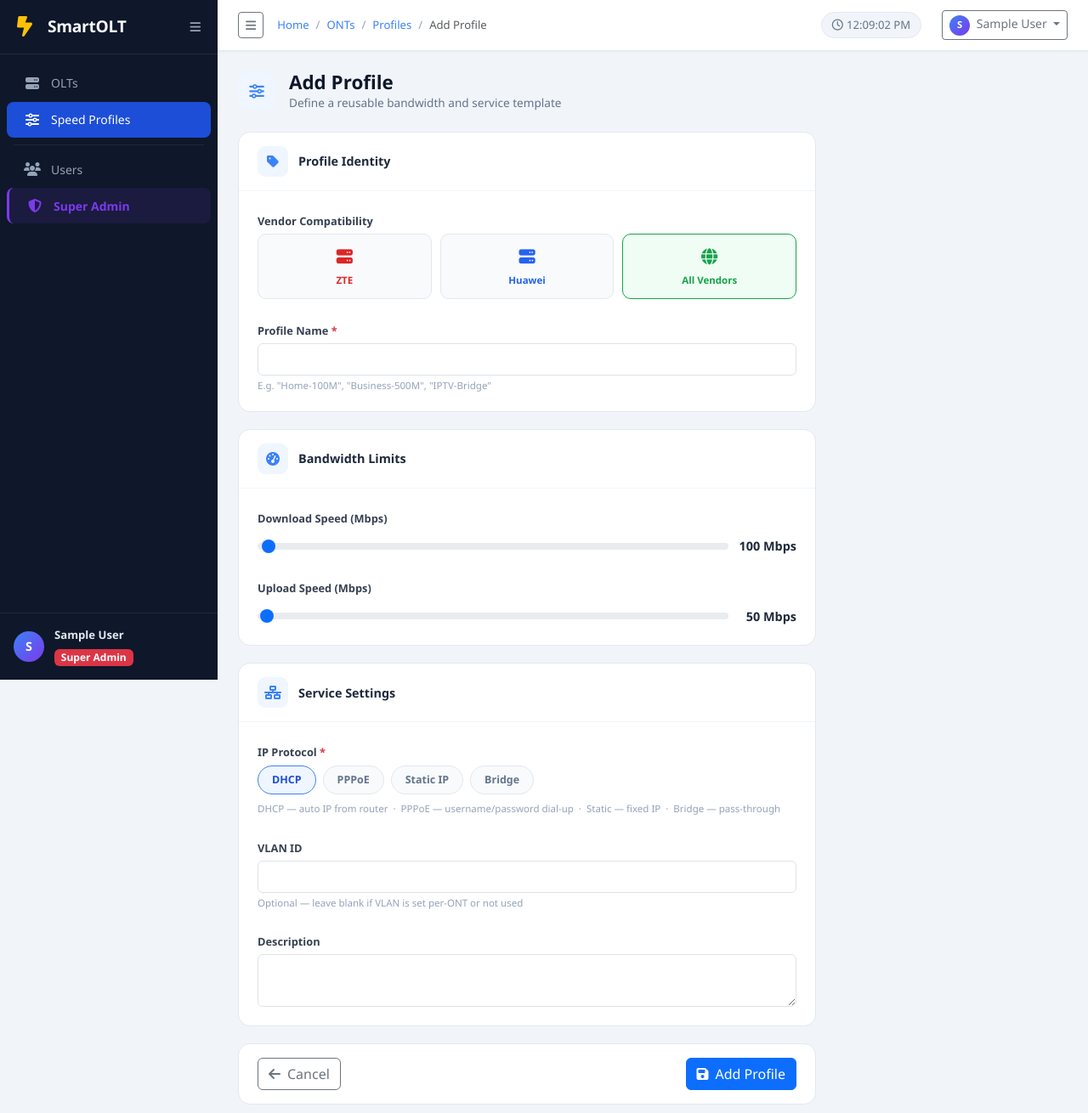
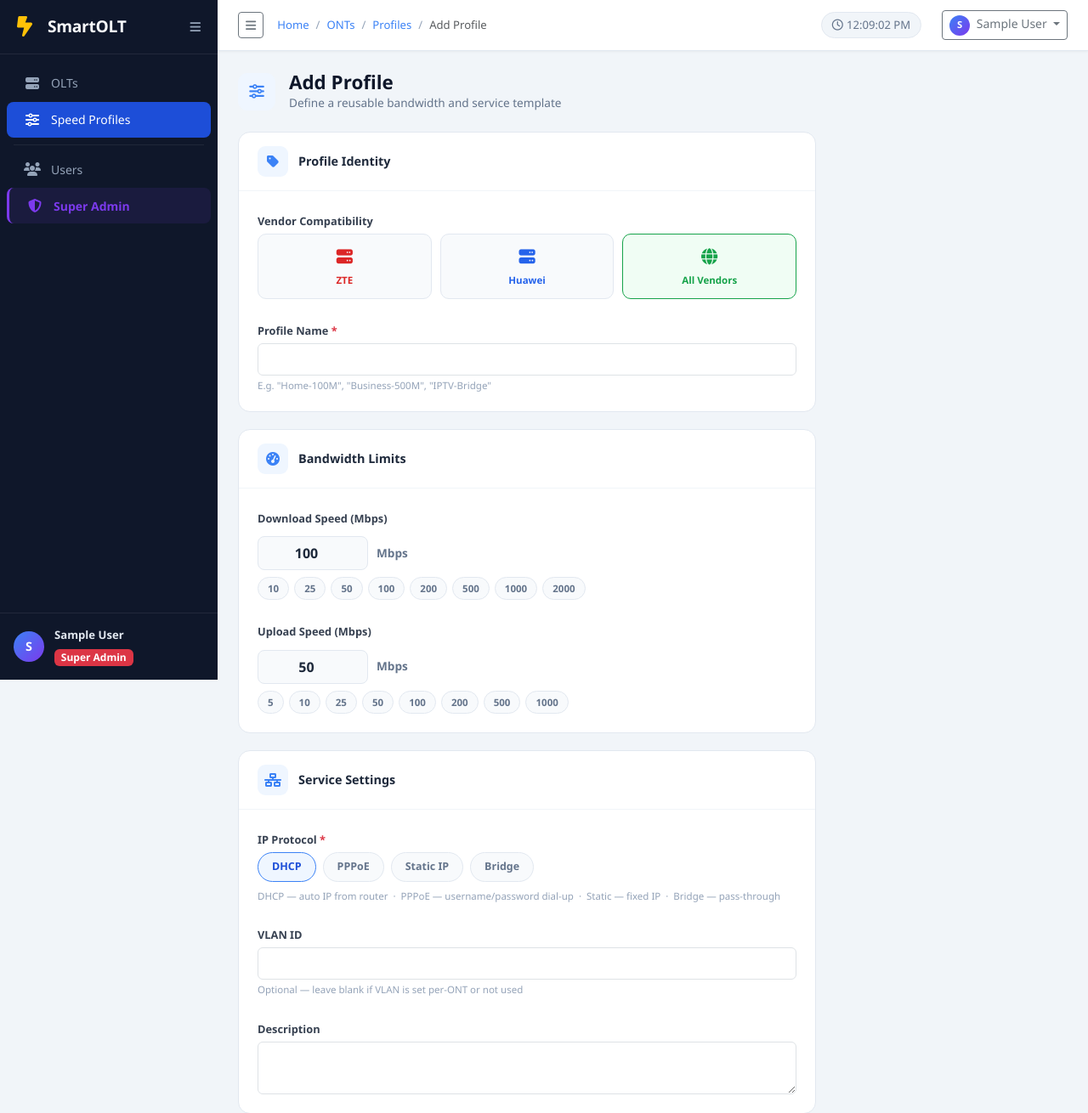
Before and after one commit to mnoman786/smart_olt, a Django app: page /onts/profiles/add/ in a window 1280 px wide. Shown: the top 1310 px of the page at 85% size. Run offline with Django 4.2, Linux system fonts and the light colour scheme; the visitor is signed in with stand-in values (Sample User, id 1); data that the repository does not hold is empty; parts of the project's set-up code (start-up, migrations or seed data) failed here and were passed over; some libraries are stand-ins or nearby versions.

Commit message:
updates in profile selection

```diff
--- a/templates/onts/profile_form.html
+++ b/templates/onts/profile_form.html
@@ -35,21 +35,22 @@
 .form-label { font-size: 0.8rem; font-weight: 600; color: #374151; margin-bottom: 5px; }
 .form-text { font-size: 0.72rem; color: #94a3b8; margin-top: 3px; }
 
-/* Speed slider visual */
-.speed-display {
-  display: flex;
-  align-items: center;
-  gap: 10px;
-  margin-top: 6px;
+/* Speed input */
+.speed-input-wrap { display: flex; align-items: center; gap: 10px; margin-top: 6px; }
+.speed-input-wrap input[type=number] {
+  width: 130px; font-size: 1rem; font-weight: 700;
+  text-align: center; border: 1.5px solid #e2e8f0; border-radius: 8px;
+  padding: 7px 10px; background: #f8fafc; color: #1e293b;
 }
-.speed-display input[type=range] { flex: 1; }
-.speed-val {
-  min-width: 70px;
-  text-align: right;
-  font-size: 0.9rem;
-  font-weight: 700;
-  color: #1e293b;
+.speed-input-wrap input[type=number]:focus { border-color: #3b82f6; outline: none; background: #fff; }
+.speed-unit { font-size: 0.85rem; font-weight: 600; color: #64748b; }
+.speed-presets { display: flex; gap: 6px; flex-wrap: wrap; margin-top: 8px; }
+.speed-preset {
+  padding: 4px 11px; border-radius: 20px; border: 1.5px solid #e2e8f0;
+  font-size: 0.72rem; font-weight: 600; cursor: pointer;
+  color: #64748b; background: #f8fafc; transition: all 0.13s;
 }
+.speed-preset:hover { border-color: #3b82f6; color: #1d4ed8; background: #eff6ff; }
 
 /* Protocol chips */
 .proto-chips { display: flex; gap: 8px; flex-wrap: wrap; }
@@ -182,13 +183,21 @@
 
       <div class="mb-4">
         <label class="form-label">Download Speed (Mbps)</label>
-        <div class="speed-display">
-          <input type="range" class="form-range" min="1" max="10000" step="1"
-                 id="dlRange" value="{{ form.download_speed.value|default:100 }}"
-                 oninput="updateSpeed('dl', this.value)">
-          <div class="speed-val"><span id="dlVal">{{ form.download_speed.value|default:100 }}</span> Mbps</div>
+        <div class="speed-input-wrap">
+          <input type="number" id="id_download_speed" name="download_speed" min="1" max="100000"
+                 value="{{ form.download_speed.value|default:100 }}">
+          <span class="speed-unit">Mbps</span>
         </div>
-        {{ form.download_speed }}
+        <div class="speed-presets">
+          <span class="speed-preset" onclick="setSpeed('id_download_speed',10)">10</span>
+          <span class="speed-preset" onclick="setSpeed('id_download_speed',25)">25</span>
+          <span class="speed-preset" onclick="setSpeed('id_download_speed',50)">50</span>
+          <span class="speed-preset" onclick="setSpeed('id_download_speed',100)">100</span>
+          <span class="speed-preset" onclick="setSpeed('id_download_speed',200)">200</span>
+          <span class="speed-preset" onclick="setSpeed('id_download_speed',500)">500</span>
+          <span class="speed-preset" onclick="setSpeed('id_download_speed',1000)">1000</span>
+          <span class="speed-preset" onclick="setSpeed('id_download_speed',2000)">2000</span>
+        </div>
         {% if form.download_speed.errors %}
         <div class="text-danger mt-1" style="font-size:0.78rem;">{{ form.download_speed.errors.0 }}</div>
         {% endif %}
@@ -196,13 +205,21 @@
 
       <div>
         <label class="form-label">Upload Speed (Mbps)</label>
-        <div class="speed-display">
-          <input type="range" class="form-range" min="1" max="10000" step="1"
-                 id="ulRange" value="{{ form.upload_speed.value|default:50 }}"
-                 oninput="updateSpeed('ul', this.value)">
-          <div class="speed-val"><span id="ulVal">{{ form.upload_speed.value|default:50 }}</span> Mbps</div>
+        <div class="speed-input-wrap">
+          <input type="number" id="id_upload_speed" name="upload_speed" min="1" max="100000"
+                 value="{{ form.upload_speed.value|default:50 }}">
+          <span class="speed-unit">Mbps</span>
         </div>
-        {{ form.upload_speed }}
+        <div class="speed-presets">
+          <span class="speed-preset" onclick="setSpeed('id_upload_speed',5)">5</span>
+          <span class="speed-preset" onclick="setSpeed('id_upload_speed',10)">10</span>
+          <span class="speed-preset" onclick="setSpeed('id_upload_speed',25)">25</span>
+          <span class="speed-preset" onclick="setSpeed('id_upload_speed',50)">50</span>
+          <span class="speed-preset" onclick="setSpeed('id_upload_speed',100)">100</span>
+          <span class="speed-preset" onclick="setSpeed('id_upload_speed',200)">200</span>
+          <span class="speed-preset" onclick="setSpeed('id_upload_speed',500)">500</span>
+          <span class="speed-preset" onclick="setSpeed('id_upload_speed',1000)">1000</span>
+        </div>
         {% if form.upload_speed.errors %}
         <div class="text-danger mt-1" style="font-size:0.78rem;">{{ form.upload_speed.errors.0 }}</div>
         {% endif %}
@@ -269,25 +286,10 @@
 
 {% block extra_js %}
 <script>
-/* ── Sync hidden range inputs with number inputs ── */
-function updateSpeed(type, val) {
-  const numInput = document.getElementById(type === 'dl' ? 'id_download_speed' : 'id_upload_speed');
-  const label    = document.getElementById(type === 'dl' ? 'dlVal' : 'ulVal');
-  numInput.value = val;
-  label.textContent = val;
+function setSpeed(id, val) {
+  document.getElementById(id).value = val;
 }
 
-/* Keep number inputs in sync with range on direct edit */
-document.getElementById('id_download_speed').addEventListener('input', function() {
-  document.getElementById('dlRange').value = this.value;
-  document.getElementById('dlVal').textContent = this.value;
-});
-document.getElementById('id_upload_speed').addEventListener('input', function() {
-  document.getElementById('ulRange').value = this.value;
-  document.getElementById('ulVal').textContent = this.value;
-});
-
-/* ── Vendor tiles ── */
 const VENDOR_CLASSES = { ZTE: 'selected-zte', HUAWEI: 'selected-huawei', ALL: 'selected-all' };
 function pickVendor(val, el) {
   document.querySelectorAll('#vendorTiles .vendor-tile').forEach(t => {
@@ -297,14 +299,12 @@ function pickVendor(val, el) {
   document.getElementById('id_vendor').value = val;
 }
 
-/* ── Protocol chips ── */
 function pickProto(val, el) {
   document.querySelectorAll('#protoChips .proto-chip').forEach(c => c.classList.remove('selected'));
   el.classList.add('selected');
   document.getElementById('id_protocol').value = val;
 }
 
-/* ── Init on load ── */
 (function init() {
   const vendor   = document.getElementById('id_vendor').value   || 'ALL';
   const protocol = document.getElementById('id_protocol').value || 'dhcp';
@@ -314,10 +314,6 @@ function pickProto(val, el) {
 
   const pc = document.querySelector(`#protoChips [data-val="${protocol}"]`);
   if (pc) pc.classList.add('selected');
-
-  // Hide number inputs (range sliders handle it visually)
-  document.getElementById('id_download_speed').style.display = 'none';
-  document.getElementById('id_upload_speed').style.display = 'none';
 })();
 </script>
 {% endblock %}
```
